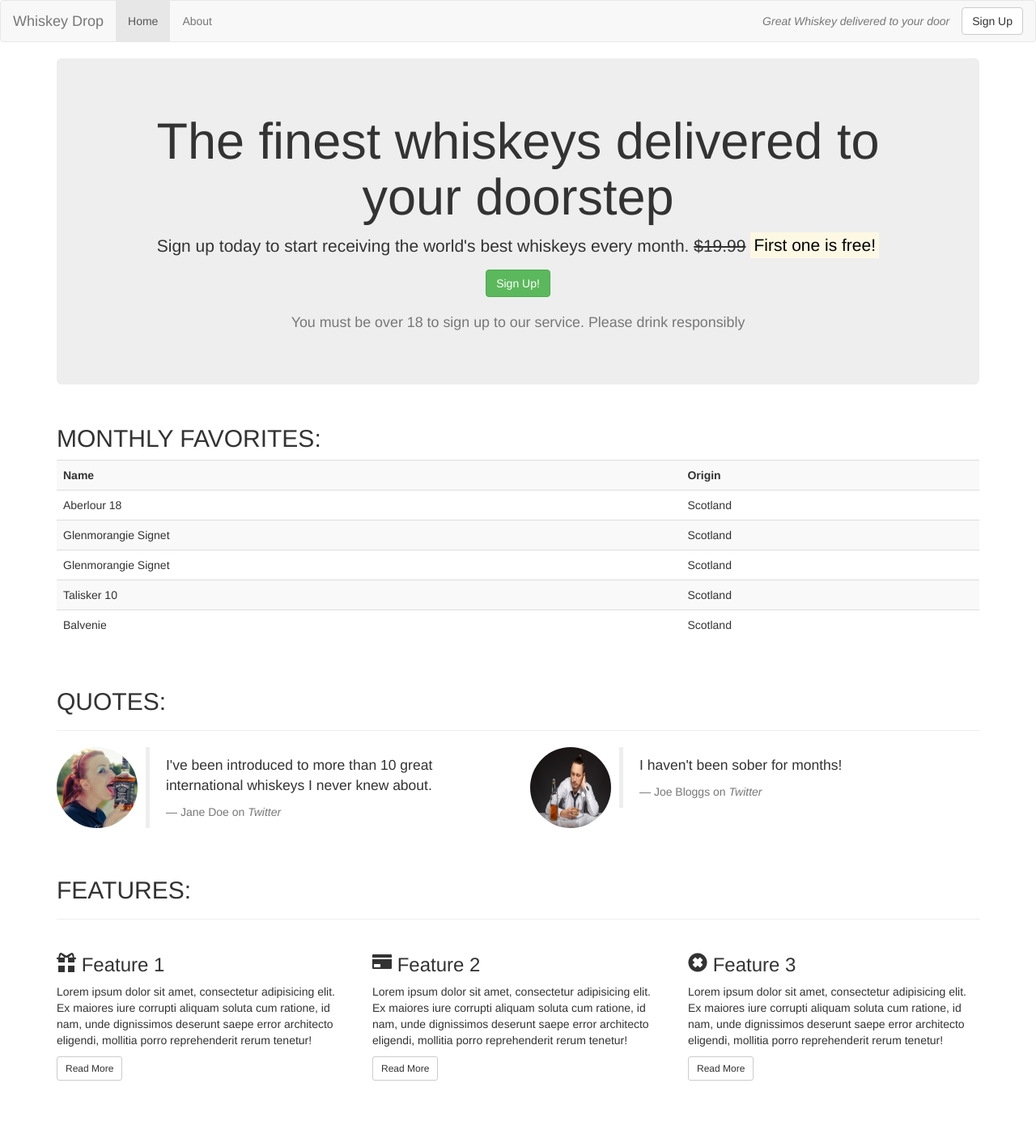
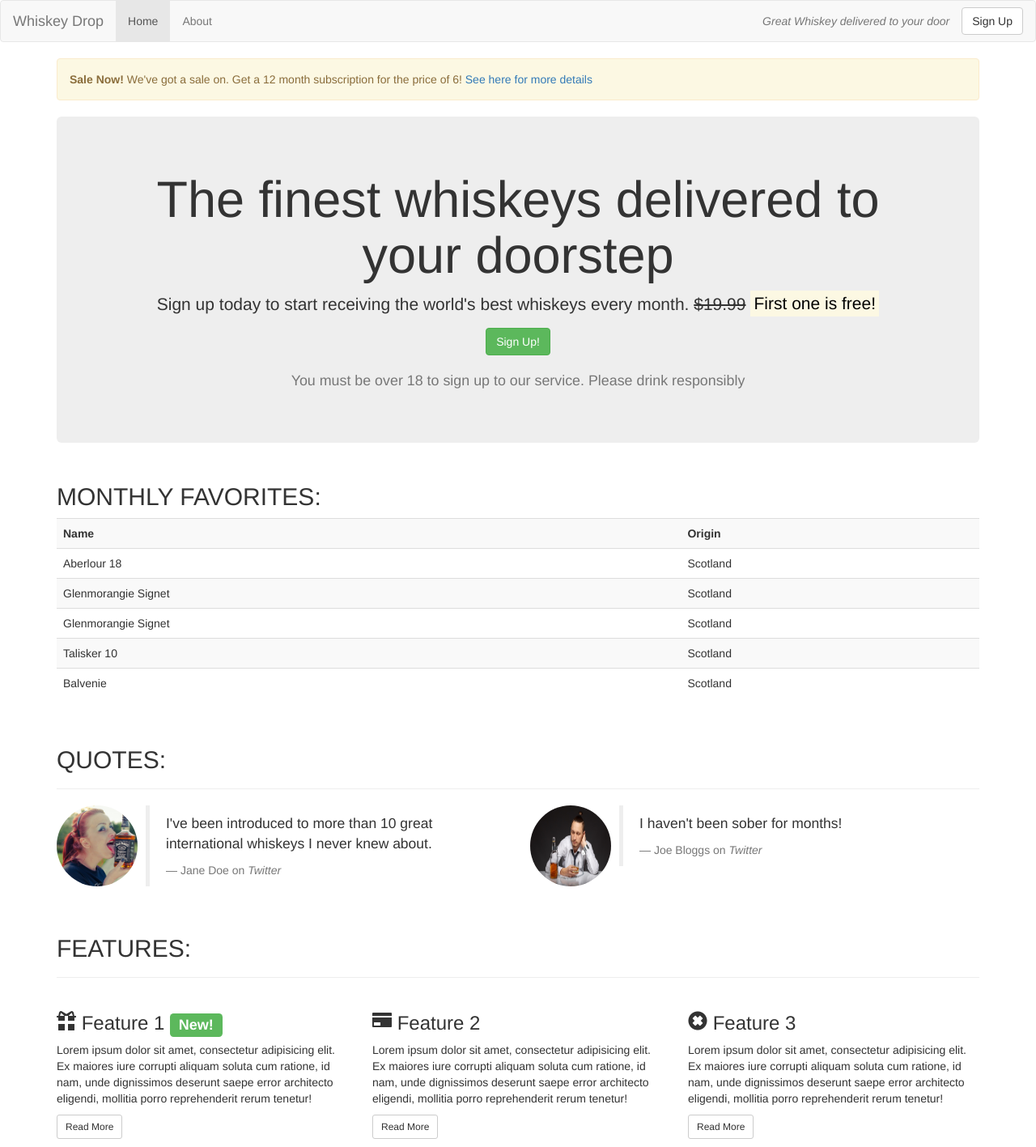
Before and after one commit to cronugs/whiskeydrop, a plain HTML site: page index.html in a window 1280 px wide. Shown: the whole page at 81% size. Before the commit the page ends 1345 px from the top, so only its background shows below. Drawn offline with nearby package versions, Linux system fonts and the light colour scheme.

Commit message:
added some components

```diff
--- a/index.html
+++ b/index.html
@@ -35,6 +35,14 @@
     </nav>
 
     <article class="container">
+        <!--Alert Box-->
+        <div class="row hidden-xs">
+            <div class="col-xs-12">
+                <div class="alert alert-warning">
+                    <Strong>Sale Now!</Strong> We've got a sale on. Get a 12 month subscription for the price of 6! <a href="">See here for more details</a>
+                </div>
+            </div>
+        </div>
         <!-- Callout -->
         <div class="row">
             <div class="col-xs-12">
@@ -133,7 +141,7 @@
             <div class="row">
                 <div class="col-xs-12 col-md-6 col-lg-4">
                     <div class="feature">
-                        <h3><span class="glyphicon glyphicon-gift hidden-xs"></span> Feature 1</h3>
+                        <h3><span class="glyphicon glyphicon-gift hidden-xs"></span> Feature 1 <span class="label label-success">New!</span></h3>
                         <p>Lorem ipsum dolor sit amet, consectetur adipisicing elit. Ex maiores iure corrupti aliquam soluta cum ratione, id nam, unde dignissimos deserunt saepe error architecto eligendi, mollitia porro reprehenderit rerum tenetur!</p>
                         <p><a class="btn btn-sm btn-default" href="">Read More</a></p>
                     </div>
```
